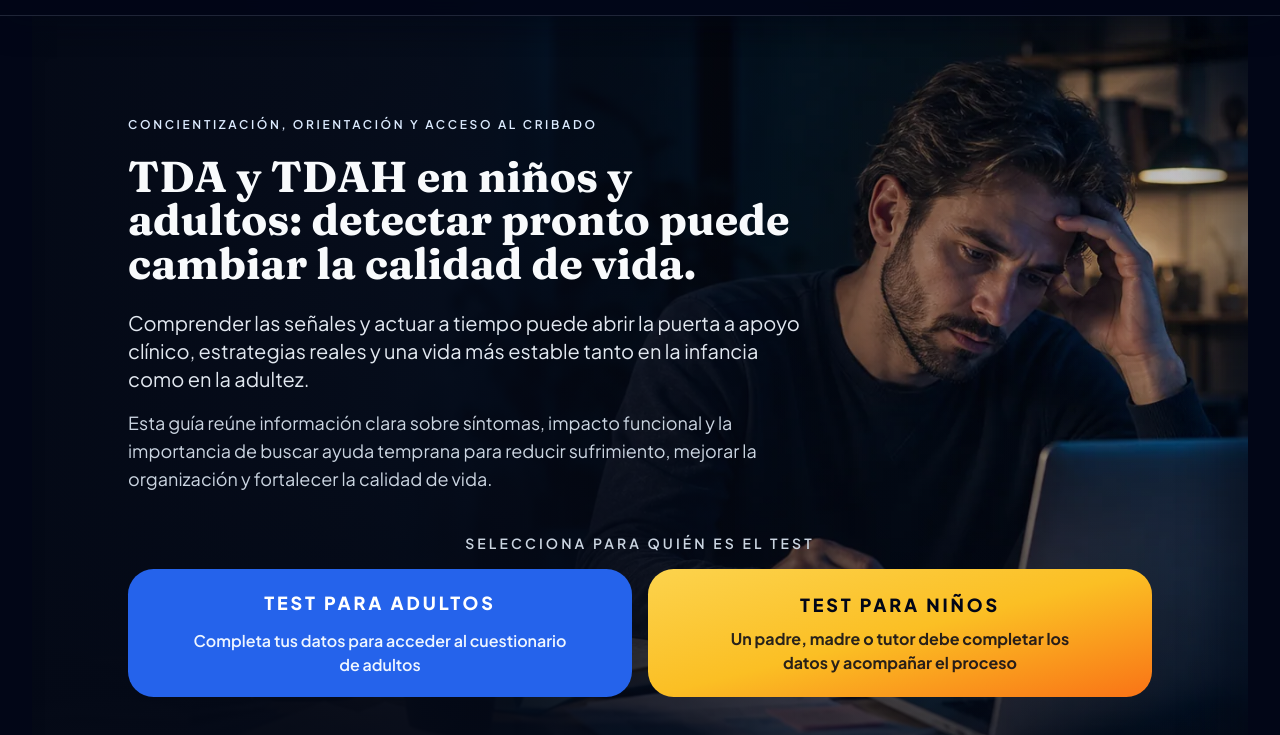
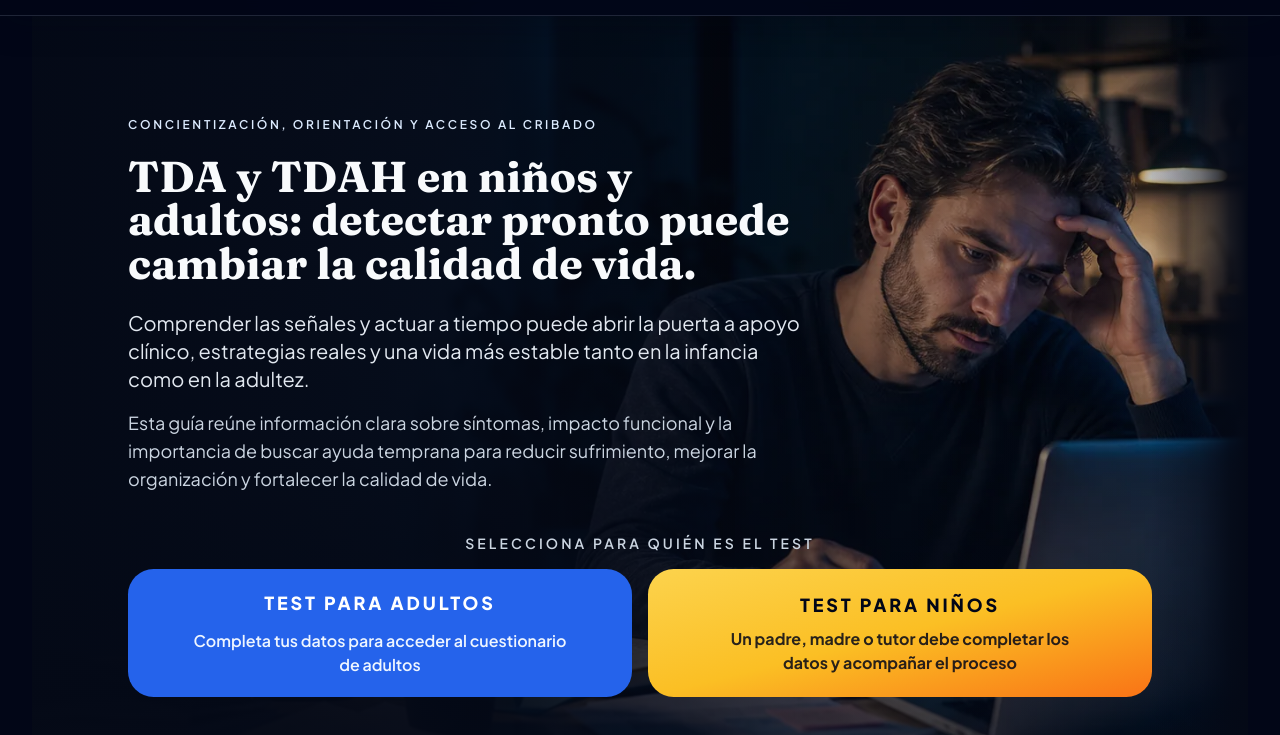
Before and after one commit to MargelCastro/test-neurodiverentes, a website: page docs/TDA/que-es-el-tdah.html in a window 1280 px wide. Shown: the part 65-800 px from the top of the page. Drawn offline with Linux system fonts and the light colour scheme.

Commit message:
mejoras de pagina de tda

```diff
--- a/docs/TDA/que-es-el-tdah.html
+++ b/docs/TDA/que-es-el-tdah.html
@@ -174,6 +174,10 @@
     }
 
     .hero-stage {
+      --hero-fade-right-start: 92%;
+      --hero-fade-right-middle: 96%;
+      --hero-fade-bottom-start: 90%;
+      --hero-fade-bottom-middle: 95%;
       position: relative;
       overflow: hidden;
       width: 95%;
@@ -201,7 +205,23 @@
       inset: 0;
       z-index: 1;
       pointer-events: none;
-      box-shadow: inset -30px 0 38px rgba(4, 9, 22, 0.46);
+      background:
+        linear-gradient(
+          90deg,
+          rgba(4, 9, 22, 0) 0,
+          rgba(4, 9, 22, 0) var(--hero-fade-right-start),
+          rgba(4, 9, 22, 0.42) var(--hero-fade-right-middle),
+          rgba(4, 9, 22, 0.88) 98.5%,
+          #040916 100%
+        ),
+        linear-gradient(
+          180deg,
+          rgba(4, 9, 22, 0) 0,
+          rgba(4, 9, 22, 0) var(--hero-fade-bottom-start),
+          rgba(4, 9, 22, 0.44) var(--hero-fade-bottom-middle),
+          rgba(4, 9, 22, 0.9) 98.5%,
+          #040916 100%
+        );
     }
 
     .hero-stage > .page-shell {
@@ -536,7 +556,10 @@
       }
 
       .hero-stage::after {
-        box-shadow: inset -18px 0 26px rgba(4, 9, 22, 0.42);
+        --hero-fade-right-start: 86%;
+        --hero-fade-right-middle: 93%;
+        --hero-fade-bottom-start: 89%;
+        --hero-fade-bottom-middle: 95%;
       }
 
       .tdah-distribution__legend {
```
